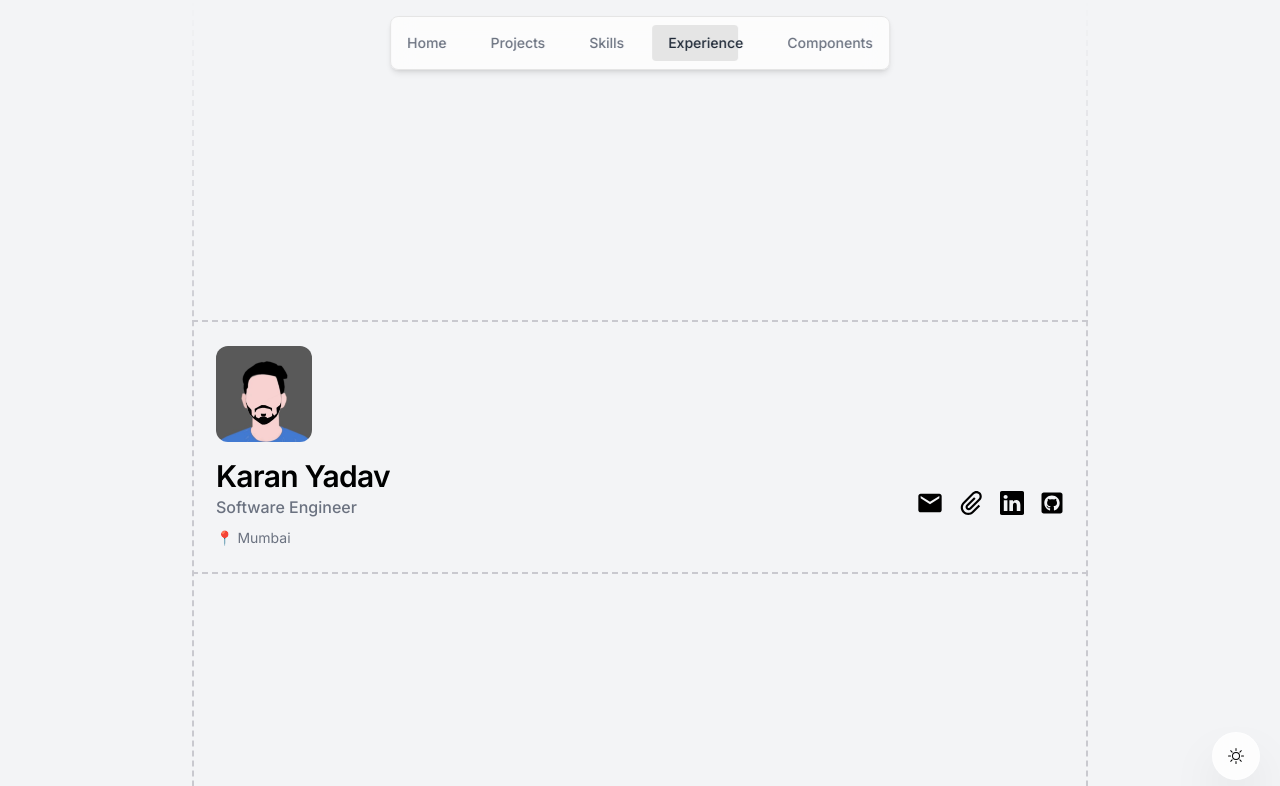
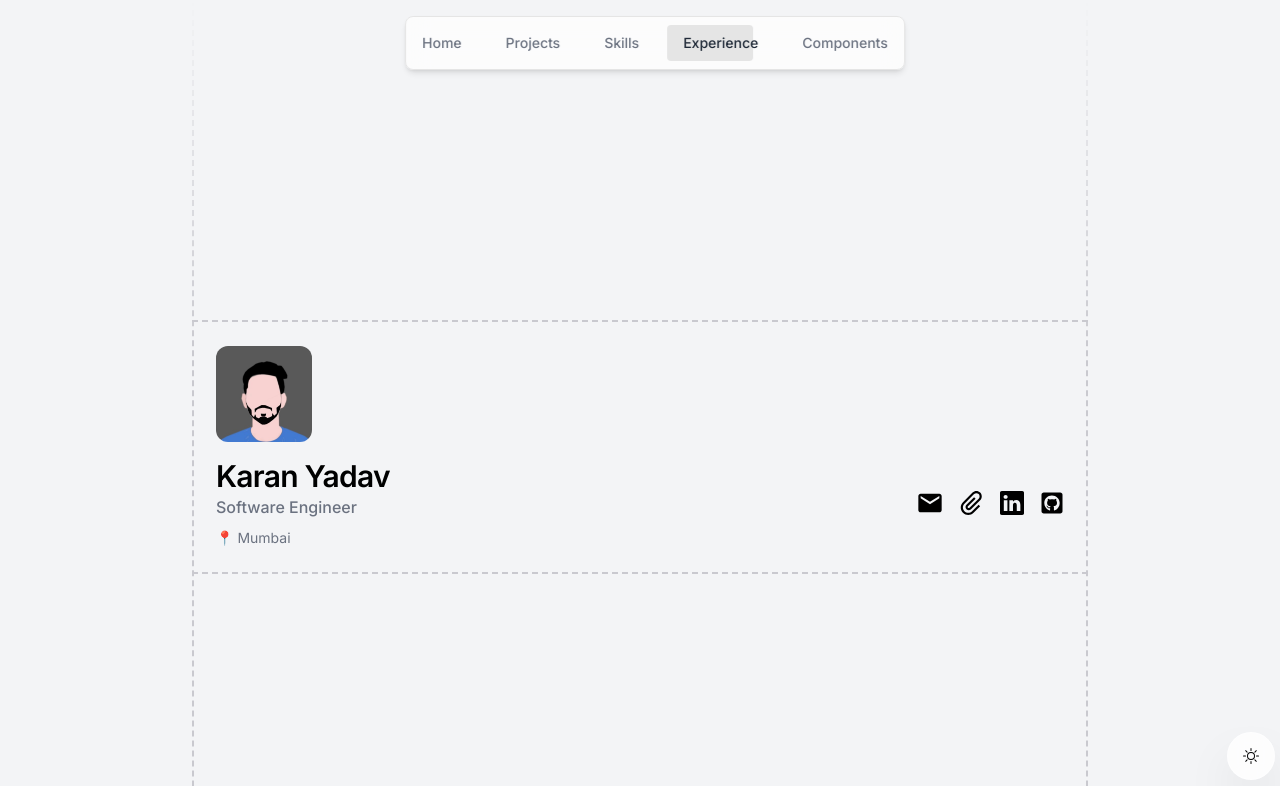
Before and after one commit to karanyadavv/portfolio, a Next.js app: page / in a window 1280 px wide. Shown: the top 786 px of the page. Built offline with nearby package versions, Linux system fonts and the light colour scheme.

Commit message:
fixing navigation movement

```diff
--- a/app/globals.css
+++ b/app/globals.css
@@ -1,6 +1,13 @@
 @tailwind base;
 @tailwind components;
 @tailwind utilities;
+
+html {
+  /* Reserve the scrollbar gutter on both sides so the viewport width (and
+     anything centered against it, e.g. the fixed nav) never shifts when a
+     scrollbar appears or disappears during route changes */
+  scrollbar-gutter: stable both-edges;
+}
 
 :root {
   --border: 240 6% 80%;
```
